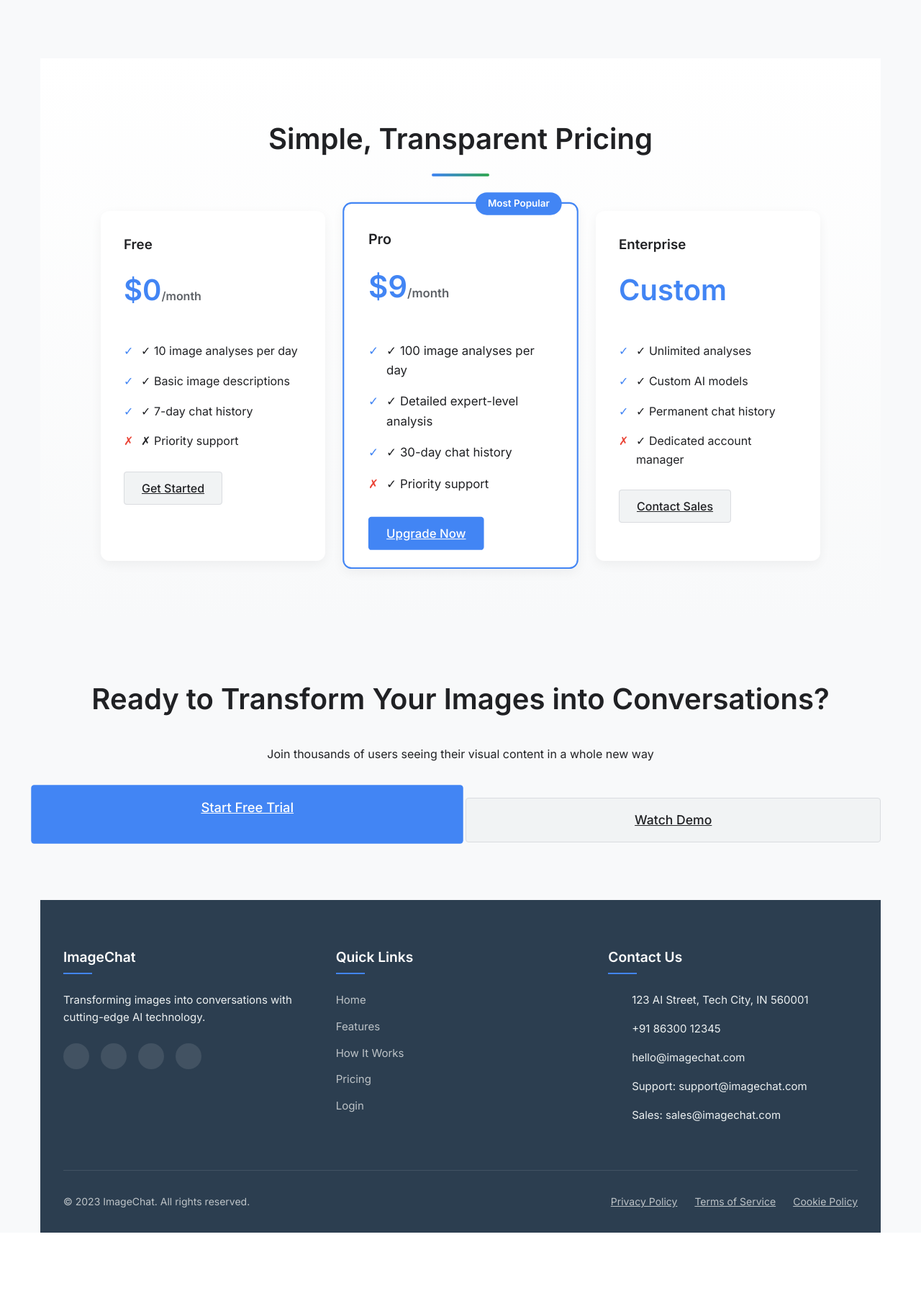
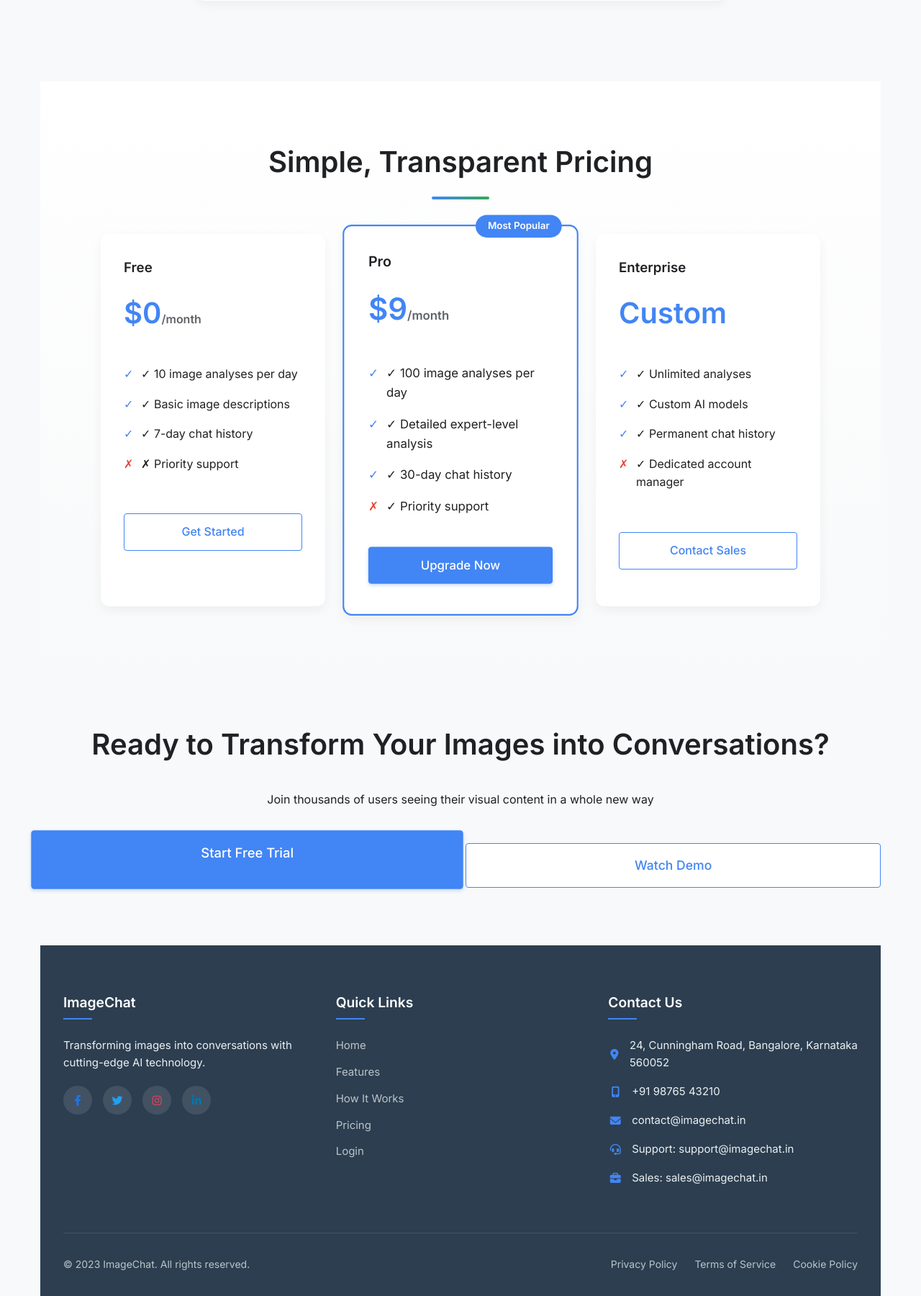
Before and after one commit to Supriyadasari04/AI-Powered-Image-Chatbot, a Flask app: page / in a window 1280 px wide. Shown: the part 3234-5034 px from the top of the page at 72% size. Before the commit the page ends 4946 px from the top, so only its background shows below. Run offline with Flask 3, Linux system fonts and the light colour scheme.

Commit message:
landing page updations - on work

```diff
--- a/static/style.css
+++ b/static/style.css
@@ -102,6 +102,102 @@ nav {
     margin-bottom: 1.5rem;
     text-align: center;
 }
+
+
+
+
+
+
+
+
+
+
+
+
+
+/* Button Base Styles */
+.btn {
+    text-decoration: none !important; /* Removes underline */
+    display: inline-block;
+    padding: 0.8rem 1.8rem;
+    border-radius: 4px;
+    font-weight: 500;
+    text-align: center;
+    transition: all 0.3s ease;
+    cursor: pointer;
+    border: none;
+    outline: none;
+    position: relative;
+    overflow: hidden;
+}
+
+/* Primary Button */
+.btn.primary-btn {
+    background-color: #4285F4;
+    color: white;
+    box-shadow: 0 2px 5px rgba(66, 133, 244, 0.3);
+}
+
+.btn.primary-btn:hover {
+    background-color: #3367d6;
+    transform: translateY(-2px);
+    box-shadow: 0 4px 8px rgba(66, 133, 244, 0.3);
+}
+
+/* Secondary Button */
+.btn.secondary-btn {
+    background-color: white;
+    color: #4285F4;
+    border: 1px solid #4285F4;
+}
+
+.btn.secondary-btn:hover {
+    background-color: #f8f9fa;
+    transform: translateY(-2px);
+}
+
+/* Large Buttons */
+.btn.large-btn {
+    padding: 1rem 2.2rem;
+    font-size: 1.1rem;
+}
+
+/* Pulse Animation */
+.btn.pulse {
+    animation: pulse 2s infinite;
+}
+
+@keyframes pulse {
+    0% { transform: scale(1); }
+    50% { transform: scale(1.05); }
+    100% { transform: scale(1); }
+}
+
+/* Remove default link styles */
+a {
+    text-decoration: none;
+    color: inherit;
+}
+
+/* Focus states for accessibility */
+.btn:focus {
+    outline: 2px solid #4285F4;
+    outline-offset: 2px;
+}
+
+
+
+
+
+
+
+
+
+
+
+
+
+
 
 .form-group {
     margin-bottom: 1.25rem;
@@ -1250,26 +1346,31 @@ html {
 
 .social-links {
     display: flex;
-    gap: 1rem;
-    margin-top: 1.5rem;
+    gap: 15px;
+    margin-top: 20px;
 }
 
 .social-links a {
     display: flex;
     align-items: center;
     justify-content: center;
-    width: 36px;
-    height: 36px;
+    width: 40px;
+    height: 40px;
+    border-radius: 50%;
     background: rgba(255, 255, 255, 0.1);
-    border-radius: 50%;
-    color: #fff;
-    transition: all 0.3s;
+    transition: all 0.3s ease;
 }
 
 .social-links a:hover {
-    background: #4285F4;
     transform: translateY(-3px);
+    box-shadow: 0 5px 15px rgba(0, 0, 0, 0.1);
 }
+
+/* Specific hover colors */
+.social-links a:hover i.fa-facebook-f { color: #1877f2 !important; }
+.social-links a:hover i.fa-twitter { color: #1da1f2 !important; }
+.social-links a:hover i.fa-instagram { color: #e4405f !important; }
+.social-links a:hover i.fa-linkedin-in { color: #0077b5 !important; }
 
 .footer-bottom {
     border-top: 1px solid rgba(255, 255, 255, 0.1);
@@ -1319,3 +1420,16 @@ html {
         justify-content: center;
     }
 }
+html {
+    scroll-behavior: smooth;
+}
+/* Add this to your style.css */
+html {
+    scroll-behavior: smooth;
+}
+
+/* If you want custom scroll duration */
+html {
+    scroll-behavior: smooth;
+    scroll-padding-top: 80px; /* Adjust based on your header height */
+}
--- a/templates/base.html
+++ b/templates/base.html
@@ -6,6 +6,7 @@
     <title>Image Chat</title>
     <link rel="stylesheet" href="/static/style.css">
     <link href="https://fonts.googleapis.com/css2?family=Inter:wght@400;500;600&display=swap" rel="stylesheet">
+    <link rel="stylesheet" href="https://cdnjs.cloudflare.com/ajax/libs/font-awesome/6.4.0/css/all.min.css">
 </head>
 <body>
     <nav>
--- a/templates/index.html
+++ b/templates/index.html
@@ -56,6 +56,8 @@
         document.getElementById('previewImage').src = '';
         document.getElementById('imageDescription').innerHTML = '';
     }
+
+
 
     document.addEventListener('DOMContentLoaded', () => {
         const newChatBtn = document.getElementById('newChatBtn');
--- a/templates/landing.html
+++ b/templates/landing.html
@@ -8,8 +8,8 @@
             <h1 class="text-gradient">Conversational Image Recognition Chatbot</h1>
             <p class="hero-subtitle typewriter">Transform images into conversations with AI</p>
             <div class="cta-buttons">
-                <a href="{{ url_for('login') }}" class="btn primary-btn pulse">Login</a>
-                <a href="{{ url_for('signup') }}" class="btn secondary-btn pulse">Sign Up</a>
+                <a href="{{ url_for('login') }}" class="btn primary-btn">Login</a>
+                <a href="{{ url_for('signup') }}" class="btn secondary-btn">Sign Up</a>
             </div>
         </div>
         <div class="hero-image floating">
@@ -18,7 +18,7 @@
     </section>
 
     <!-- Animated Features Section -->
-    <section class="features">
+    <section id="features" class="features">
         <h2 class="section-title animate-on-scroll">Powerful Features</h2>
         <div class="features-grid">
             <div class="feature-card animate-on-scroll" data-delay="0.1s">
@@ -122,7 +122,7 @@
                 <div class="user-info">
                     <img src="/static/user2.jpg" alt="User" class="user-avatar">
                     <div class="user-details">
-                        <div class="user-name">- Raj Patel</div>
+                        <div class="user-name">- Arnav Singh</div>
                         <div class="user-title">Investigative Reporter</div>
                     </div>
                 </div>
@@ -132,7 +132,7 @@
                 <div class="user-info">
                     <img src="/static/user3.jpg" alt="User" class="user-avatar">
                     <div class="user-details">
-                        <div class="user-name">- Maria Gonzalez</div>
+                        <div class="user-name">- Dhruv Gupta</div>
                         <div class="user-title">E-commerce Owner</div>
                     </div>
                 </div>
@@ -145,7 +145,7 @@
     </section>
 
     <!-- Pricing Section -->
-    <section class="pricing">
+    <section id="pricing" class="pricing">
         <h2 class="section-title animate-on-scroll">Simple, Transparent Pricing</h2>
         <div class="pricing-cards animate-on-scroll">
             <div class="pricing-card">
@@ -180,7 +180,7 @@
                     <li>✓ Permanent chat history</li>
                     <li>✓ Dedicated account manager</li>
                 </ul>
-                <a href="#contact" class="btn secondary-btn">Contact Sales</a>
+                <a href="#contact" class="btn secondary-btn" onclick="smoothScrollToContact()">Contact Sales</a>
             </div>
         </div>
     </section>
@@ -197,7 +197,7 @@
         </div>
     </section>
     <section>
-        <footer class="site-footer">
+        <footer id="contact" class="site-footer">
             <div class="footer-container">
                 <div class="footer-grid">
                     <!-- Company Info -->
@@ -205,10 +205,25 @@
                         <h3>ImageChat</h3>
                         <p>Transforming images into conversations with cutting-edge AI technology.</p>
                         <div class="social-links">
-                            <a href="#" aria-label="Facebook"><i class="fab fa-facebook"></i></a>
-                            <a href="#" aria-label="Twitter"><i class="fab fa-twitter"></i></a>
-                            <a href="#" aria-label="Instagram"><i class="fab fa-instagram"></i></a>
-                            <a href="#" aria-label="LinkedIn"><i class="fab fa-linkedin"></i></a>
+                            <!-- Facebook -->
+                            <a href="https://facebook.com" target="_blank" rel="noopener noreferrer">
+                                <i class="fab fa-facebook-f" style="color: #1877f2;"></i>
+                            </a>
+
+                            <!-- Twitter -->
+                            <a href="https://twitter.com" target="_blank" rel="noopener noreferrer">
+                                <i class="fab fa-twitter" style="color: #1da1f2;"></i>
+                            </a>
+
+                            <!-- Instagram -->
+                            <a href="https://instagram.com" target="_blank" rel="noopener noreferrer">
+                                <i class="fab fa-instagram" style="color: #e4405f;"></i>
+                            </a>
+
+                            <!-- LinkedIn -->
+                            <a href="https://linkedin.com" target="_blank" rel="noopener noreferrer">
+                                <i class="fab fa-linkedin-in" style="color: #0077b5;"></i>
+                            </a>
                         </div>
                     </div>
 
@@ -228,11 +243,11 @@
                     <div class="footer-col">
                         <h3>Contact Us</h3>
                         <ul class="contact-info">
-                            <li><i class="fas fa-map-marker-alt"></i> 123 AI Street, Tech City, IN 560001</li>
-                            <li><i class="fas fa-phone"></i> +91 86300 12345</li>
-                            <li><i class="fas fa-envelope"></i> hello@imagechat.com</li>
-                            <li><i class="fas fa-headset"></i> Support: support@imagechat.com</li>
-                            <li><i class="fas fa-briefcase"></i> Sales: sales@imagechat.com</li>
+                            <li><i class="fas fa-map-marker-alt"></i> 24, Cunningham Road, Bangalore, Karnataka 560052</li>
+                            <li><i class="fas fa-mobile-alt"></i> +91 98765 43210</li>
+                            <li><i class="fas fa-envelope"></i> contact@imagechat.in</li>
+                            <li><i class="fas fa-headset"></i> Support: support@imagechat.in</li>
+                            <li><i class="fas fa-briefcase"></i> Sales: sales@imagechat.in</li>
                         </ul>
                     </div>
                 </div>
@@ -254,6 +269,7 @@
 
 <!-- JavaScript for animations and interactions -->
 <script>
+
     document.querySelectorAll('a[href^="#"]').forEach(anchor => {
     anchor.addEventListener('click', function (e) {
         e.preventDefault();
@@ -282,6 +298,7 @@
 
         elements.forEach(el => observer.observe(el));
     };
+
 
     // Typewriter effect
     const typeWriter = () => {
@@ -345,5 +362,14 @@
         initCarousel();
         initDemoPlayer();
     });
+    function smoothScrollToContact() {
+    const contactSection = document.getElementById('contact');
+    if (contactSection) {
+        contactSection.scrollIntoView({
+            behavior: 'smooth'
+        });
+    }
+    return false; // Prevent default anchor behavior
+}
 </script>
 {% endblock %}
```
